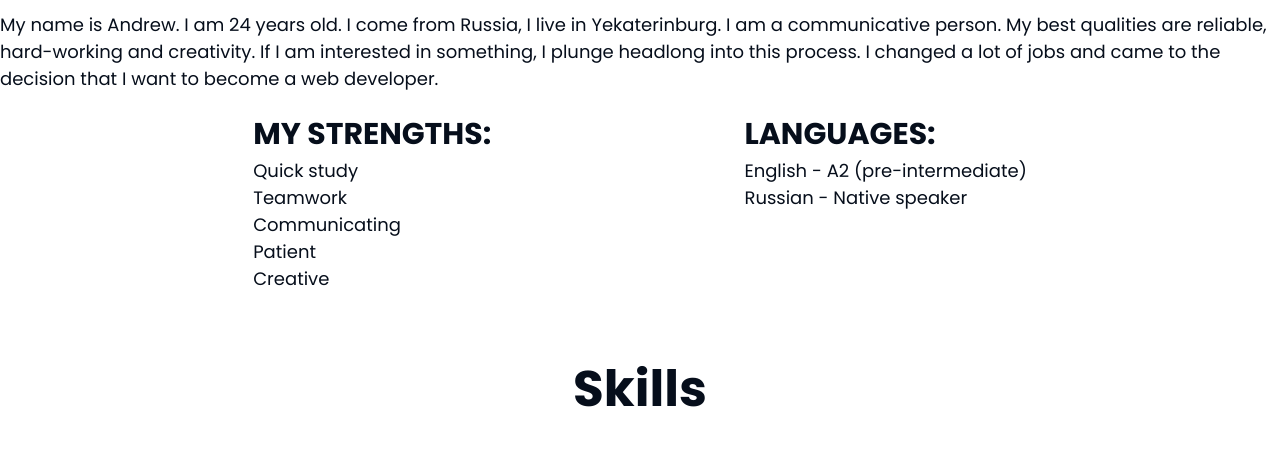
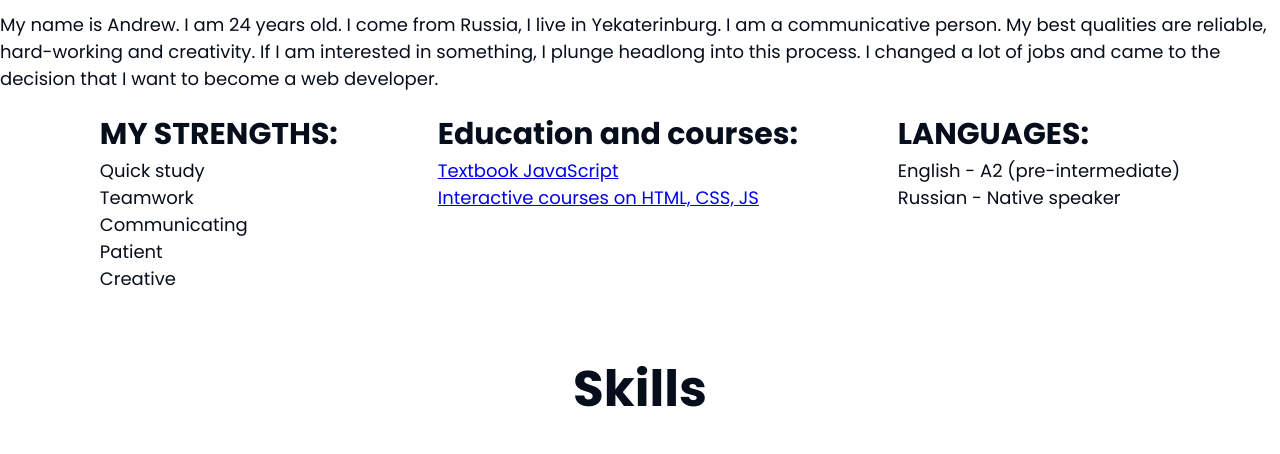
Before and after one commit to Ageraowls/rsschool-cv-old, a plain HTML site: page index.html in a window 1280 px wide. Shown: the part 606-1060 px from the top of the page. Drawn offline with Linux system fonts and the light colour scheme.

Commit message:
feat: add education information in about section

```diff
--- a/index.html
+++ b/index.html
@@ -67,6 +67,17 @@
 							<li>Communicating</li>
 							<li>Patient</li>
 							<li>Creative</li>
+						</ul>
+					</div>
+					<div class="about__courses">
+						<h3 class="sub__header">Education and courses:</h3>
+						<ul class="education-list">
+							<li class="education-item"><a class="education__link" target="_blank"
+									href="https://learn.javascript.ru/">Textbook JavaScript</a>
+							</li>
+							<li class="education-item"><a class="education__link" target="_blank"
+									href="https://htmlacademy.ru/courses">Interactive courses on HTML, CSS, JS</a>
+							</li>
 						</ul>
 					</div>
 					<div class="about__languages">
```
